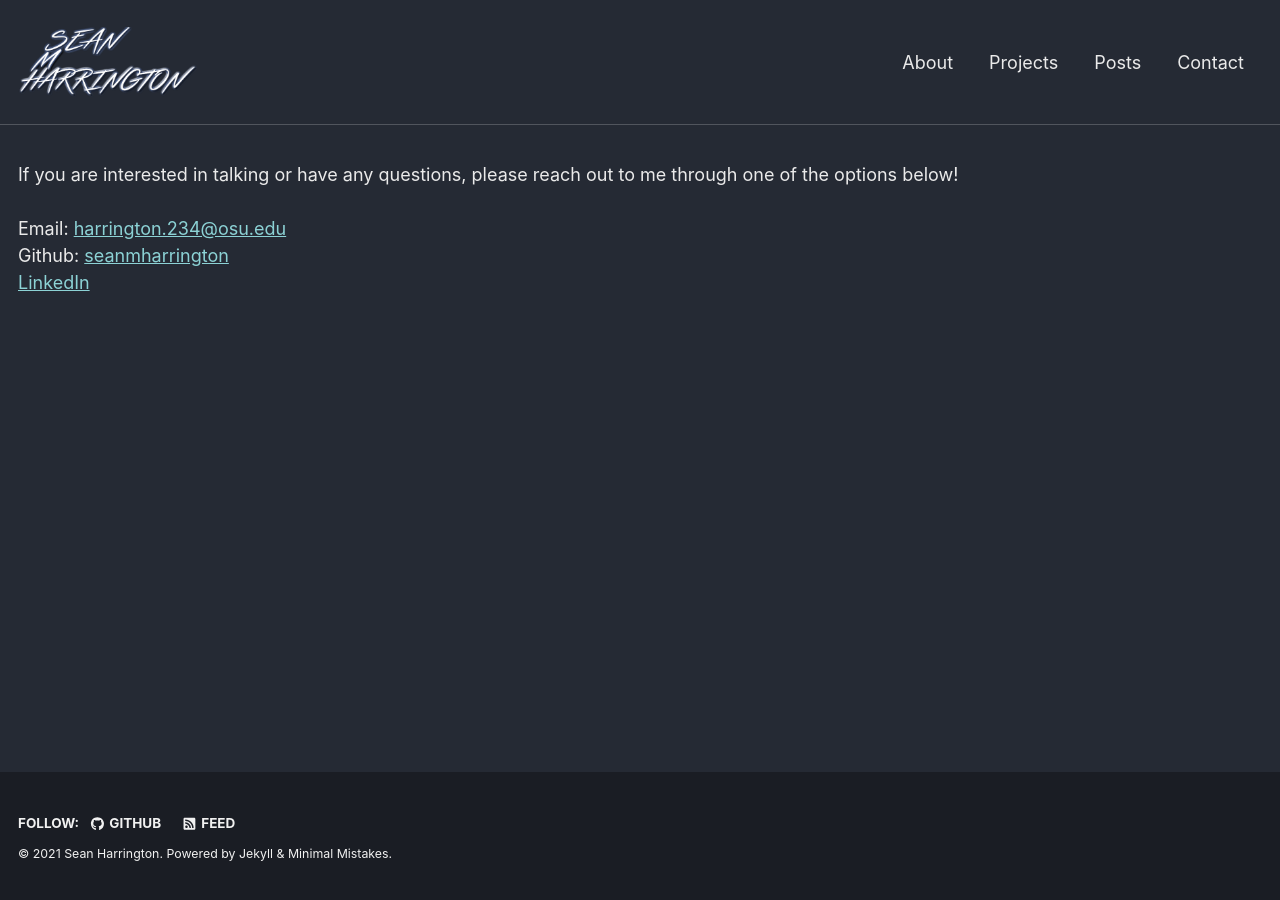
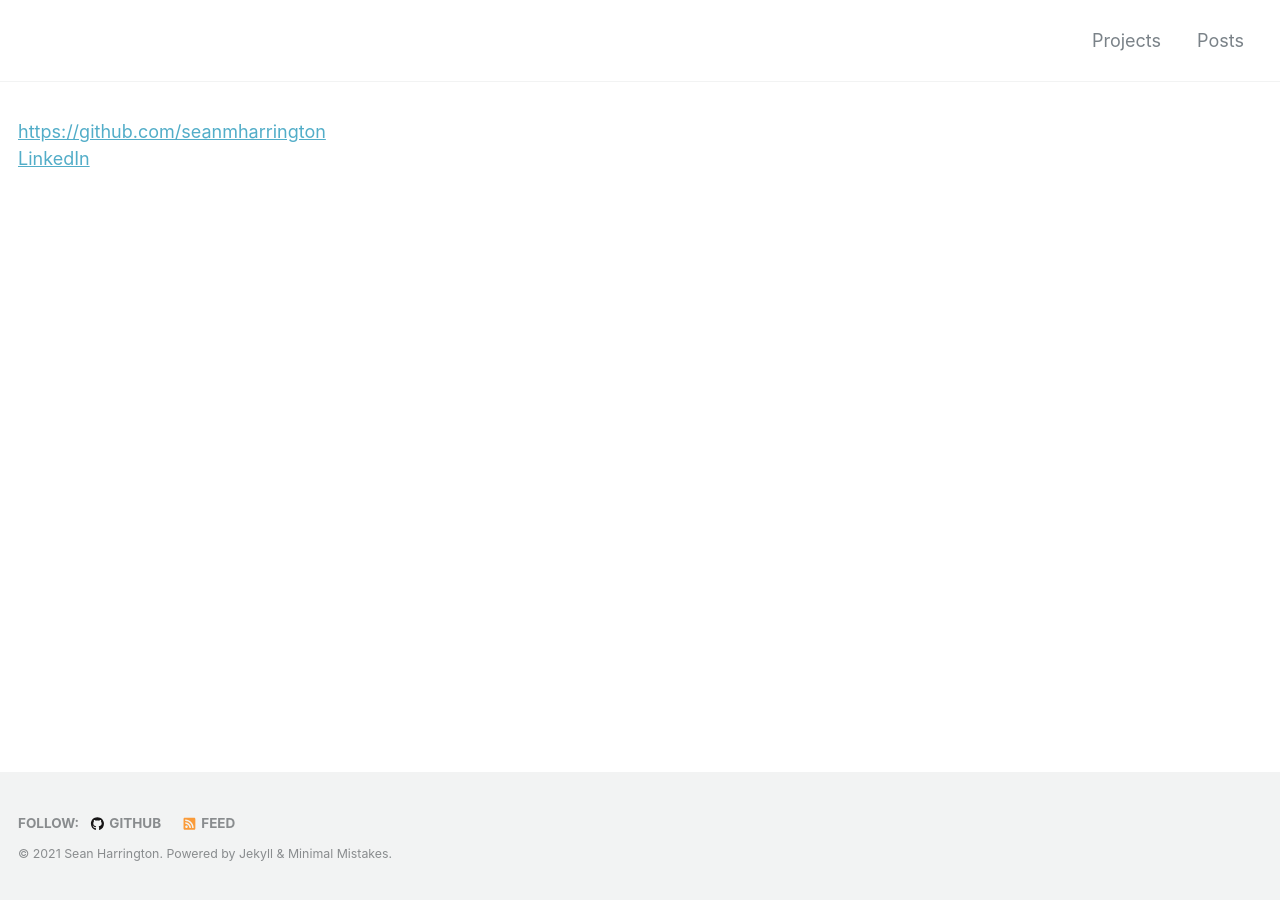
Before and after one commit to seanmharrington/seanmharrington.github.io, a Jekyll site: the page built from _pages/contact.html, in a window 1280 px wide. Built offline with Jekyll 4.4.1, drawn with Linux system fonts in a browser that asks for light colours; nearby versions of some CDN libraries.

Commit message:
Updated old dependencies, cleaned up site a bit. Didn't bother to fix broken image links

```diff
--- a/Gemfile
+++ b/Gemfile
@@ -1,2 +1,4 @@
-source "https://rubygems.org"
-gemspec
+source 'https://rubygems.org'
+
+gem "github-pages", group: :jekyll_plugins
+gem "jekyll-include-cache", group: :jekyll_plugins
--- a/_config.yml
+++ b/_config.yml
@@ -6,11 +6,11 @@
 # `jekyll serve`. If you change this file, please restart the server process.
 
 remote_theme: "mmistakes/minimal-mistakes"
-minimal_mistakes_skin    : "dark"
+minimal_mistakes_skin    : "default"
 
 # Site Settings
 locale                   : "en-US"
-title                    : "Sean Harrington"
+title                    : ""
 title_separator          : "-"
 name                     : "Sean Harrington"
 description              : "A collection of designs, builds, and hacks"
@@ -190,6 +190,7 @@
   - jekyll-gist
   - jekyll-feed
   - jemoji
+  - jekyll-include-cache
 
 # mimic GitHub Pages with --safe
 whitelist:
--- a/_includes/masthead.html
+++ b/_includes/masthead.html
@@ -2,8 +2,8 @@
   <div class="masthead__inner-wrap">
     <div class="masthead__menu">
       <nav id="site-nav" class="greedy-nav">
-	      <!---<a class="site-title" href="{{ '/' | absolute_url }}">{{ site.title }}</a>-->
-	      <a class="site-title" href="{{ '/' | absolute_url }}"><img src="/assets/images/logo_sm.png" height="50"></a>
+	      <a class="site-title" href="{{ '/' | absolute_url }}">{{ site.title }}</a>
+	      <!---<a class="site-title" href="{{ '/' | absolute_url }}"><img src="/assets/images/logo_sm.png" height="50"></a>-->
         <ul class="visible-links">
           {% for link in site.data.navigation.main %}
             {% if link.url contains 'http' %}
--- a/_pages/contact.html
+++ b/_pages/contact.html
@@ -2,14 +2,6 @@
 layout: splash
 permalink: /contact
 ---
-<p>
-If you are interested in talking or have any questions, please reach out to me through one of the options below!
-<br>
-<br>
-Email: <a href="mailto:harrington.234@osu.edu"
-   >harrington.234@osu.edu</a>
-<br>
-Github: <a href="https://github.com/seanmharrington">seanmharrington</a>
+<a href="https://github.com/seanmharrington">https://github.com/seanmharrington</a>
 <br>
 <a href="https://www.linkedin.com/in/sean-harrington-7bb01696/">LinkedIn</a>
-</p>
```
Also changed, not shown: _data/navigation.yml (+4 -4 lines), _pages/about.html (deleted, +0 -36 lines), .gemspec (deleted), assets/images/logo_sm.png (deleted), 1 other file.
